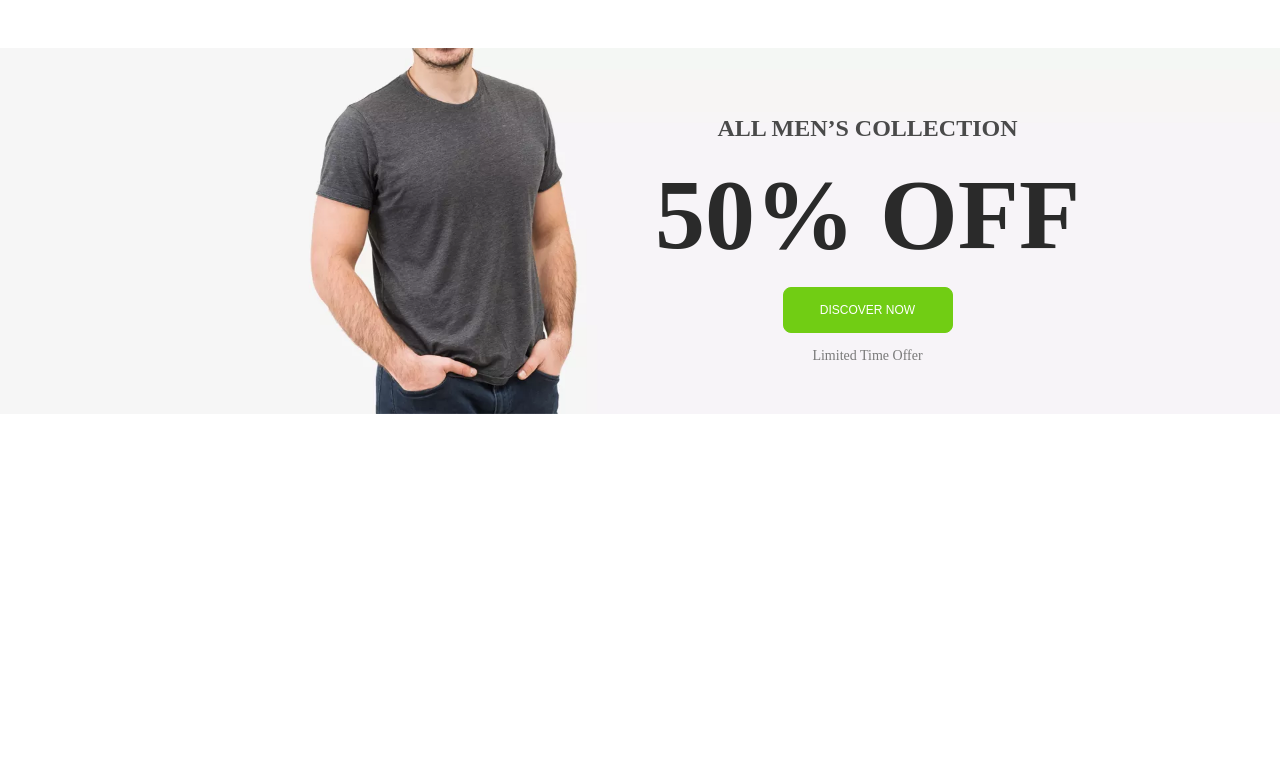
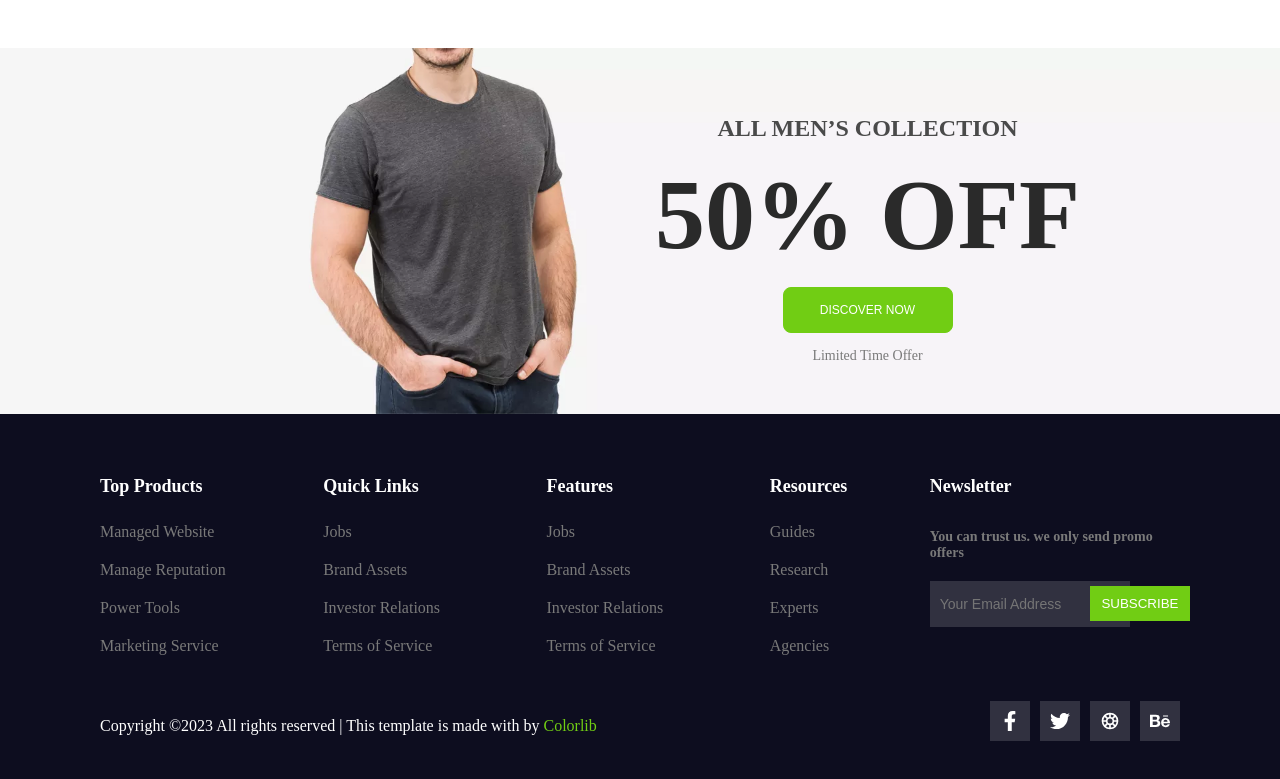
Before and after one commit to mehebbetbabayeva/Final-project-, a React (Create React App) app: page / in a window 1280 px wide. Shown: the part 860-1639 px from the top of the page. Before the commit the page ends 1274 px from the top, so only its background shows below. Built offline with nearby package versions, Linux system fonts and the light colour scheme.

Commit message:
finish footer

```diff
--- a/src/components/Button.tsx
+++ b/src/components/Button.tsx
@@ -4,7 +4,7 @@ interface ButtonProps {
 
 const Button = (props: ButtonProps) => {
   return (
-    <button>
+    <button className="green-btn">
         {props.text}
     </button>
   )
--- /dev/null
+++ b/src/components/Footer.tsx
@@ -0,0 +1,72 @@
+import {Link} from "react-router-dom";
+import {FaFacebookF,FaTwitter,FaBehance} from "react-icons/fa";
+import {BiColor} from "react-icons/bi";
+const Footer = () => {
+  return (
+    <footer>
+        <div className="container">
+            <div className="footer-content">
+                <div className="footer-features">
+                    <div className="footer-card-group">
+                    <div className="footer-card">
+                        <h1>Top Products</h1>
+                        <ul>
+                            <li><Link to="">Managed Website</Link></li>
+                            <li><Link to="">Manage Reputation</Link></li>
+                            <li><Link to="">Power Tools</Link></li>
+                            <li><Link to="">Marketing Service</Link></li>
+                        </ul>
+                    </div>
+                    <div className="footer-card">
+                        <h1>Quick Links</h1>
+                        <ul>
+                            <li><Link to="">Jobs</Link></li>
+                            <li><Link to="">Brand Assets</Link></li>
+                            <li><Link to="">Investor Relations</Link></li>
+                            <li><Link to="">Terms of Service</Link></li>
+                        </ul>
+                    </div>
+                    <div className="footer-card">
+                        <h1>Features</h1>
+                        <ul>
+                            <li><Link to="">Jobs</Link></li>
+                            <li><Link to="">Brand Assets</Link></li>
+                            <li><Link to="">Investor Relations</Link></li>
+                            <li><Link to="">Terms of Service</Link></li>
+                        </ul>
+                    </div>
+                    <div className="footer-card">
+                        <h1>Resources</h1>
+                        <ul>
+                            <li><Link to="">Guides</Link></li>
+                            <li><Link to="">Research</Link></li>
+                            <li><Link to="">Experts</Link></li>
+                            <li><Link to="">Agencies</Link></li>
+                        </ul>
+                    </div>
+                    </div>
+                    <div className="footer-email">
+                        <h1>Newsletter</h1>
+                         <h2>You can trust us. we only send promo offers</h2>
+                         <form action="">
+                            <input type="email" placeholder="Your Email Address" />
+                            <button>SUBSCRIBE</button>
+                         </form>
+                    </div>
+                </div>
+                <div className="footer-social">
+                    <p>Copyright ©2023 All rights reserved | This template is made with  by <span>Colorlib</span></p>
+                    <div className="social-group">
+                          <i><FaFacebookF/></i>
+                          <i><FaTwitter/></i>
+                          <i> <BiColor/></i>
+                          <i> <FaBehance/></i>
+                    </div>
+                </div>
+            </div>
+        </div>
+    </footer>
+  )
+}
+
+export default Footer
--- a/src/pages/HomePage.tsx
+++ b/src/pages/HomePage.tsx
@@ -3,6 +3,7 @@ import Header from "../components/Header";
 import Banner from "../components/Banner";
 import Features from "../components/Features";
 import Sale from "../components/Sale";
+import Footer from "../components/Footer";
 
 
 const HomePage = () => {
@@ -13,6 +14,7 @@ const HomePage = () => {
     <Banner/>
     <Features/>
     <Sale/>
+    <Footer/>
     </>
   )
 }
--- a/src/style/components/button.scss
+++ b/src/style/components/button.scss
@@ -1,4 +1,4 @@
-button{
+.green-btn{
     width: 170px;
     background-color: #71cd14;
     color: #fff;
--- /dev/null
+++ b/src/style/components/footer.scss
@@ -0,0 +1,117 @@
+footer{
+    width: 100%;
+    background: #0d0d1f;
+    .footer-content{
+        width: 100%;
+        padding:50px 0;
+        display: flex;
+        flex-direction: column;
+        justify-content: center;
+        gap: 20px;
+        .footer-features{
+            width: 100%;
+            display: flex;
+            justify-content: space-between;
+            h1{
+                color: #fff;
+                font-size: 18px;
+            }
+            a,h2{
+                color: #797979;
+            }
+            a{
+                &:hover{
+                    transition: all 300ms linear 0s;
+                    color: #fff;
+                }
+            }
+            .footer-card-group{
+                width: 80%;
+                display: flex;
+                justify-content: space-between;
+                .footer-card{
+                    width: 160px;
+                    ul{
+                        padding: 0;
+                        width: 100%;
+
+                        flex-direction: column;
+                        display: flex;
+                        align-items: flex-end;
+                        li{
+                            padding: 10px 0;
+                            width: 100%;
+
+                        }
+                    }
+                }
+            }
+            .footer-email{
+               display:flex;
+               flex-direction: column;
+               gap: 20px;
+               h2{
+                margin: 0;
+                padding: 0;
+                font-size: 14px;
+               }
+               form{
+                width:80%;
+                background: rgba(255,255,255,0.15);
+                position: relative;
+                input{
+                   background:none;
+                   color: #ffffff;
+                   width:80%;
+                   outline: none;
+                   font-size: 14px;
+                   padding:15px  10px;
+                   border:none;
+                }
+                button{
+                    position: absolute;
+                    top: 5px;
+                    right: -60px;
+                    padding: 10px;
+                    border:none;
+                    width: 100px;
+                    cursor: pointer;
+                    transition: all 300ms linear 0s;
+                    background: #71cd14;
+                    color: #ffffff;
+
+                    &:hover{
+                        opacity:.8;
+                    }
+               }
+            }
+        }
+    }
+    .footer-social{
+        width: 100%;
+        display: flex;
+        justify-content: space-between;
+        p{
+            color: #fff;
+            span{
+                color: #71cd14;
+            }
+        }
+        .social-group{
+            display: flex;
+            gap: 10px;
+            i{
+                display: flex;
+                justify-content: center;
+            align-items: center;
+                margin: 0;
+                font-size: 20px;
+                width: 40px;
+                height: 40px;
+                background: #ffffff26;
+                color: #fff;
+                cursor: pointer;
+            }
+        }
+    }
+}}
--- a/src/style/main.scss
+++ b/src/style/main.scss
@@ -7,3 +7,4 @@
 @import "./components/features.scss";
 @import "./components/sale.scss";
 @import "./components/button.scss";
+@import "./components/footer.scss";
```
